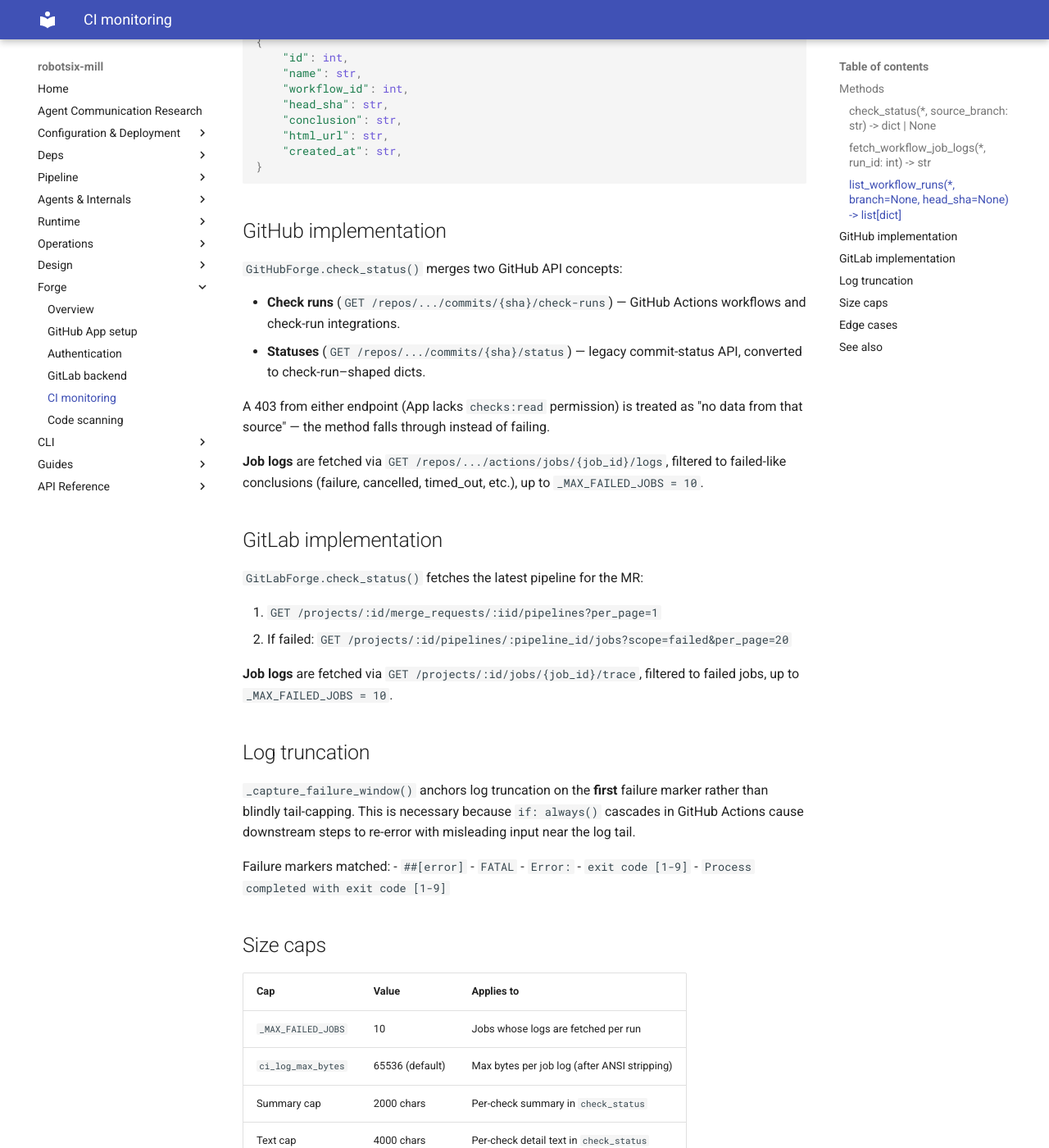
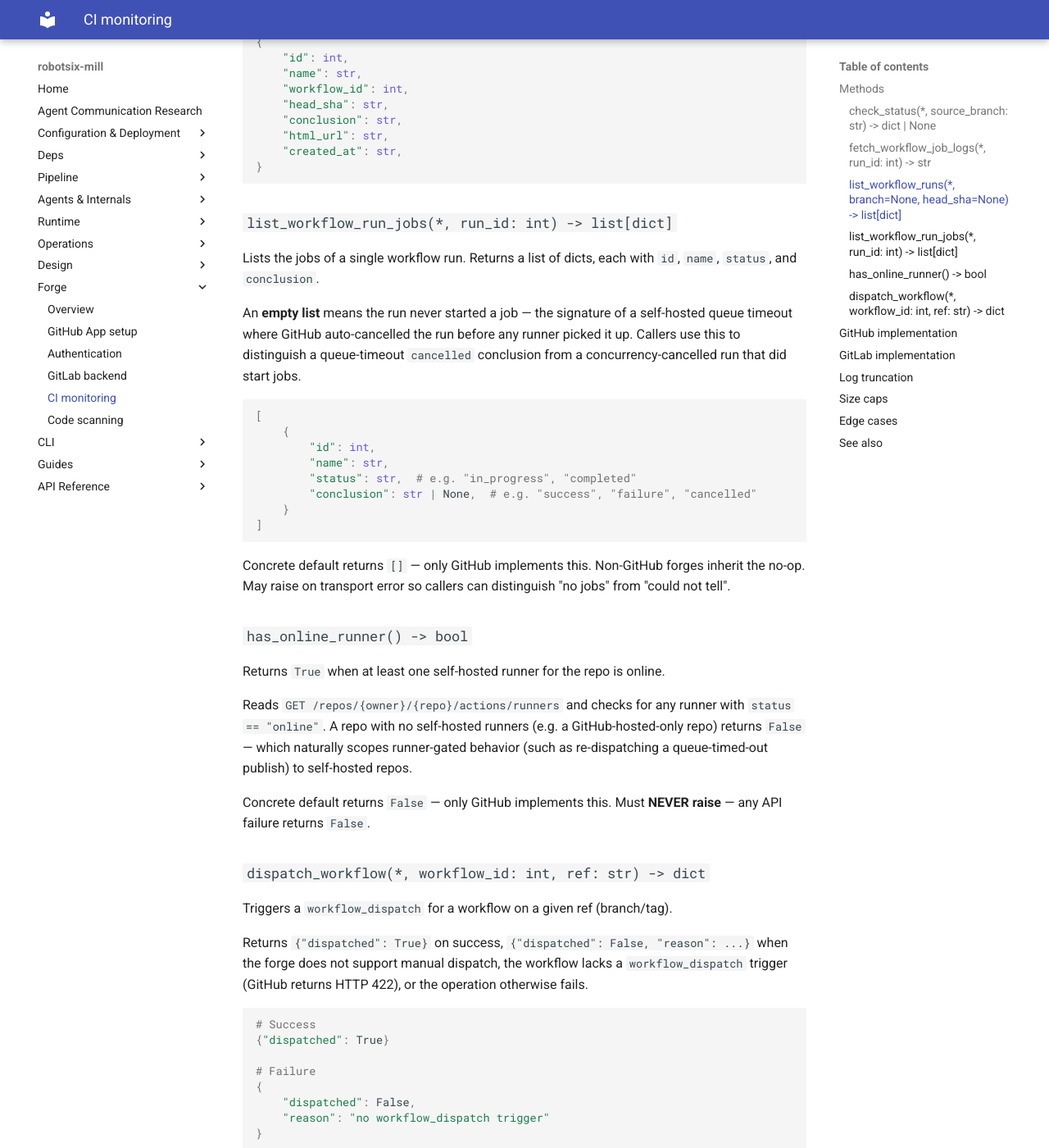
Before and after one commit to damien-robotsix/robotsix-mill, an MkDocs documentation site: the page built from docs/forge/ci-monitoring.md, in a window 1280 px wide and 1400 px high, scrolled down 1237 px. Shown: the whole window at 82% size. Built offline with MkDocs 1.6.1 and Material for MkDocs 9.7.7, drawn with Linux system fonts in a browser that asks for light colours; some of the changed text lies outside the part shown.

Commit message:
mill(docs): CI monitor: re-dispatch main-branch publish runs that were cancelled by the self-hosted runner queue timeout (invest image stale 6 days) (20261013T084155Z-ci-monitor-re-dispatch-main-branch-publi-728c)

````diff
--- a/docs/forge/ci-monitoring.md
+++ b/docs/forge/ci-monitoring.md
@@ -65,6 +65,70 @@
     "created_at": str,
 }
 ```
+
+### `list_workflow_run_jobs(*, run_id: int) -> list[dict]`
+
+Lists the jobs of a single workflow run. Returns a list of dicts, each
+with `id`, `name`, `status`, and `conclusion`.
+
+An **empty list** means the run never started a job — the signature of a
+self-hosted queue timeout where GitHub auto-cancelled the run before any
+runner picked it up. Callers use this to distinguish a queue-timeout
+`cancelled` conclusion from a concurrency-cancelled run that did start
+jobs.
+
+```python
+[
+    {
+        "id": int,
+        "name": str,
+        "status": str,  # e.g. "in_progress", "completed"
+        "conclusion": str | None,  # e.g. "success", "failure", "cancelled"
+    }
+]
+```
+
+Concrete default returns `[]` — only GitHub implements this. Non-GitHub
+forges inherit the no-op. May raise on transport error so callers can
+distinguish "no jobs" from "could not tell".
+
+### `has_online_runner() -> bool`
+
+Returns `True` when at least one self-hosted runner for the repo is
+online.
+
+Reads `GET /repos/{owner}/{repo}/actions/runners` and checks for any
+runner with `status == "online"`. A repo with no self-hosted runners
+(e.g. a GitHub-hosted-only repo) returns `False` — which naturally
+scopes runner-gated behavior (such as re-dispatching a queue-timed-out
+publish) to self-hosted repos.
+
+Concrete default returns `False` — only GitHub implements this. Must
+**NEVER raise** — any API failure returns `False`.
+
+### `dispatch_workflow(*, workflow_id: int, ref: str) -> dict`
+
+Triggers a `workflow_dispatch` for a workflow on a given ref (branch/tag).
+
+Returns `{"dispatched": True}` on success, `{"dispatched": False,
+"reason": ...}` when the forge does not support manual dispatch, the
+workflow lacks a `workflow_dispatch` trigger (GitHub returns HTTP 422),
+or the operation otherwise fails.
+
+```python
+# Success
+{"dispatched": True}
+
+# Failure
+{
+    "dispatched": False,
+    "reason": "no workflow_dispatch trigger"
+}
+```
+
+Concrete default returns `{"dispatched": False, "reason": "not
+supported"}` — only GitHub implements this. Must **NEVER raise** — all
+failures are caught and returned as a failure dict.
 
 ## GitHub implementation
 
--- a/docs/runtime/worker.md
+++ b/docs/runtime/worker.md
@@ -74,6 +74,58 @@
 
 No raw database editing is ever needed for recovery.
 
+## CI monitor: Queue-timeout re-dispatch
+
+The CI monitor (`_poll_one_repo_ci()`) detects when a workflow run
+concludes `cancelled` because the self-hosted runner was offline and
+GitHub auto-cancelled the queued job after 24 hours. Rather than filing
+a ticket (which would mislead the operator into thinking the code is
+broken), the monitor **automatically re-dispatches the workflow** via
+`workflow_dispatch` once the runner comes back online.
+
+### Detection
+
+A cancelled run is treated as a queue timeout when:
+1. Its `conclusion` is `"cancelled"`
+2. It never **started** a job (empty `jobs` list)
+
+A concurrency-cancelled run (one that started jobs but was cancelled by
+GitHub's concurrency control) is routine churn and is ignored.
+
+### Re-dispatch strategy
+
+- Once a runner is back online (`has_online_runner()` returns true),
+  the monitor calls `dispatch_workflow()` to re-trigger the workflow
+  on the current target branch.
+- Re-dispatch is bounded: max **3 attempts** per cancelled run, spaced
+  **6 hours apart** (via `_REDISPATCH_MIN_INTERVAL_SECONDS`). This
+  prevents spam if the runner stays offline or if the workflow lacks a
+  `workflow_dispatch` trigger.
+- Attempt count is persisted per cancelled run (keyed by workflow id +
+  head SHA) in the CI monitor state file.
+- A **ticket is filed only if a re-dispatched run then fails** (handled
+  by the ordinary CI failure path). If the re-dispatch succeeds, no
+  ticket is created.
+
+### Example workflow
+
+1. **2026-10-07 10:00 UTC**: Publish Image workflow queued on main, runner offline
+2. **2026-10-08 10:00 UTC**: GitHub auto-cancels due to 24h queue timeout
+3. **2026-10-08 10:30 UTC**: Runner comes back online
+4. **2026-10-08 10:31 UTC**: CI monitor detects cancelled run + online runner,
+   re-dispatches via `workflow_dispatch`
+5. **2026-10-08 10:35 UTC**: Publish Image workflow re-runs, succeeds
+6. **Result**: Image artifact for the current head is now up-to-date; no ticket filed
+
+### Scope
+
+This re-dispatch behavior applies **only to repos and workflows that**:
+- Use self-hosted runners (GitHub-hosted-only repos return `False` from
+  `has_online_runner()`).
+- Have the `workflow_dispatch` trigger configured (workflows without it
+  fail silently and are throttled by the 6-hour interval so dispatch
+  spam is prevented).
+
 ## Run registry
 
 The worker maintains a `RunRegistry` (`runtime/run_registry.py`) —
````
